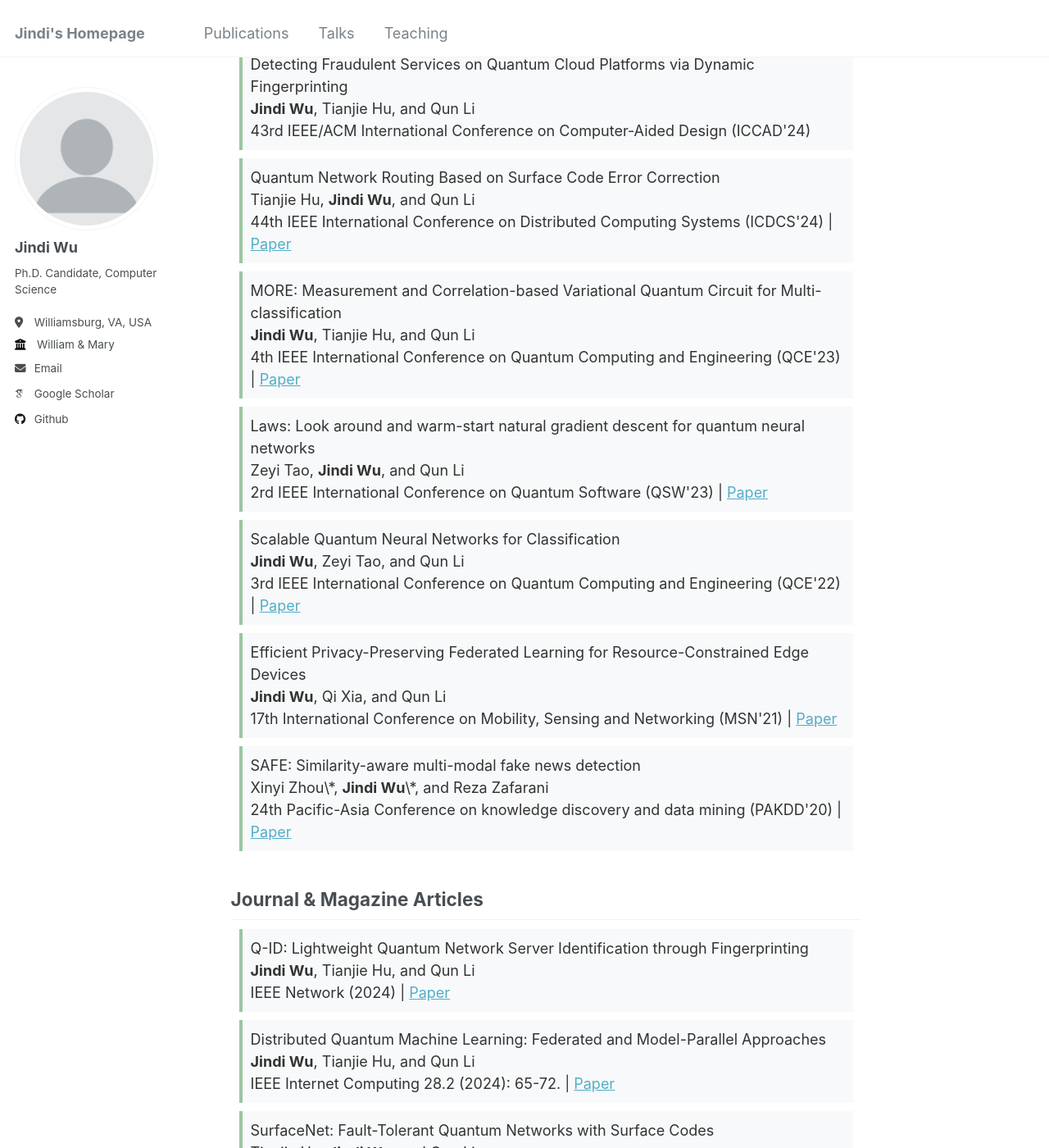
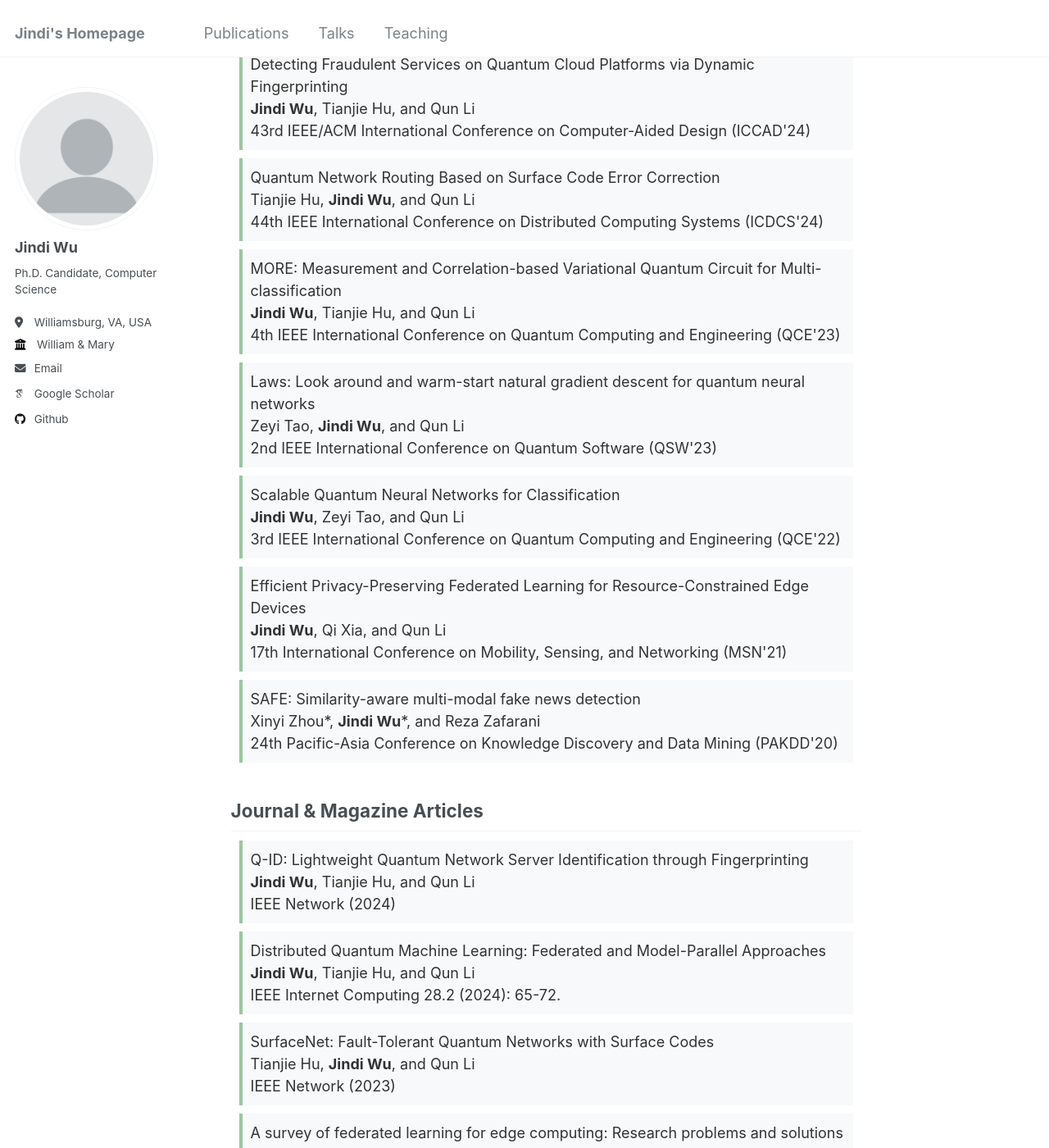
Before and after one commit to Jindi0/website, a Jekyll site: the page built from _pages/about.md, in a window 1280 px wide and 1400 px high, scrolled down 1204 px. Shown: the whole window at 82% size. Built offline with Jekyll 4.4.1, drawn with Linux system fonts in a browser that asks for light colours; some web fonts are replaced; some of the changed text lies outside the part shown.

Commit message:
Update about.md

```diff
--- a/_pages/about.md
+++ b/_pages/about.md
@@ -83,48 +83,48 @@ Detecting Fraudulent Services on Quantum Cloud Platforms via Dynamic Fingerprint
 <blockquote class="green-quote">
 Quantum Network Routing Based on Surface Code Error Correction <br>
 Tianjie Hu, <strong>Jindi Wu</strong>, and Qun Li <br>
-44th IEEE International Conference on Distributed Computing Systems (ICDCS'24) |
-  <a href="https://ieeexplore.ieee.org/stamp/stamp.jsp?arnumber=10631008">Paper</a>
+44th IEEE International Conference on Distributed Computing Systems (ICDCS'24)
+<!--   <a href="https://ieeexplore.ieee.org/stamp/stamp.jsp?arnumber=10631008">Paper</a> -->
 <!--   [Paper](https://ieeexplore.ieee.org/stamp/stamp.jsp?arnumber=10631008)   -->
 </blockquote>
 
 <blockquote class="green-quote">
 MORE: Measurement and Correlation-based Variational Quantum Circuit for Multi-classification <br>
 <strong>Jindi Wu</strong>, Tianjie Hu, and Qun Li <br>
-4th IEEE International Conference on Quantum Computing and Engineering (QCE'23) |
-  <a href="https://ieeexplore.ieee.org/stamp/stamp.jsp?arnumber=10313792">Paper</a>
+4th IEEE International Conference on Quantum Computing and Engineering (QCE'23)
+<!--   <a href="https://ieeexplore.ieee.org/stamp/stamp.jsp?arnumber=10313792">Paper</a> -->
 <!--   [Paper](https://ieeexplore.ieee.org/stamp/stamp.jsp?arnumber=10313792) -->
 </blockquote>
 
 <blockquote class="green-quote">
 Laws: Look around and warm-start natural gradient descent for quantum neural networks <br>
 Zeyi Tao, <strong>Jindi Wu</strong>, and Qun Li <br>
-2rd IEEE International Conference on Quantum Software (QSW'23) |
-  <a href="https://ieeexplore.ieee.org/stamp/stamp.jsp?arnumber=10234243">Paper</a>
+2nd IEEE International Conference on Quantum Software (QSW'23)
+<!--   <a href="https://ieeexplore.ieee.org/stamp/stamp.jsp?arnumber=10234243">Paper</a> -->
 <!--   [Paper](https://ieeexplore.ieee.org/stamp/stamp.jsp?arnumber=10234243)   -->
 </blockquote>
 
 <blockquote class="green-quote">
 Scalable Quantum Neural Networks for Classification <br>
 <strong>Jindi Wu</strong>, Zeyi Tao, and Qun Li <br>
-3rd IEEE International Conference on Quantum Computing and Engineering (QCE'22) |
-  <a href="https://ieeexplore.ieee.org/stamp/stamp.jsp?arnumber=9951212">Paper</a>
+3rd IEEE International Conference on Quantum Computing and Engineering (QCE'22)
+<!--   <a href="https://ieeexplore.ieee.org/stamp/stamp.jsp?arnumber=9951212">Paper</a> -->
 <!--   [Paper](https://ieeexplore.ieee.org/stamp/stamp.jsp?arnumber=9951212) -->
 </blockquote>
 
 <blockquote class="green-quote">
 Efficient Privacy-Preserving Federated Learning for Resource-Constrained Edge Devices <br>
 <strong>Jindi Wu</strong>, Qi Xia, and Qun Li <br>
-17th International Conference on Mobility, Sensing and Networking (MSN'21) |
-  <a href="https://par.nsf.gov/servlets/purl/10358911">Paper</a>
+17th International Conference on Mobility, Sensing, and Networking (MSN'21)
+<!--   <a href="https://par.nsf.gov/servlets/purl/10358911">Paper</a> -->
 <!--   [Paper](https://par.nsf.gov/servlets/purl/10358911) -->
 </blockquote>
 
 <blockquote class="green-quote">
 SAFE: Similarity-aware multi-modal fake news detection <br>
-Xinyi Zhou\*, <strong>Jindi Wu</strong>\*, and Reza Zafarani <br>
-24th Pacific-Asia Conference on knowledge discovery and data mining (PAKDD'20) |
-  <a href="https://www.ncbi.nlm.nih.gov/pmc/articles/PMC7206257/">Paper</a>
+Xinyi Zhou*, <strong>Jindi Wu</strong>*, and Reza Zafarani <br>
+24th Pacific-Asia Conference on Knowledge Discovery and Data Mining (PAKDD'20)
+<!--   <a href="https://www.ncbi.nlm.nih.gov/pmc/articles/PMC7206257/">Paper</a> -->
 <!--   [Paper](https://www.ncbi.nlm.nih.gov/pmc/articles/PMC7206257/) -->
 </blockquote>
 
@@ -137,32 +137,32 @@ Journal & Magazine Articles
 <blockquote class="green-quote">
 Q-ID: Lightweight Quantum Network Server Identification through Fingerprinting <br>
 <strong>Jindi Wu</strong>, Tianjie Hu, and Qun Li <br>
-IEEE Network (2024) |
-  <a href="https://ieeexplore.ieee.org/stamp/stamp.jsp?arnumber=10530432">Paper</a>
+IEEE Network (2024)
+<!--   <a href="https://ieeexplore.ieee.org/stamp/stamp.jsp?arnumber=10530432">Paper</a> -->
 <!--   [Paper](https://ieeexplore.ieee.org/stamp/stamp.jsp?arnumber=10530432) -->
 </blockquote>
 
 <blockquote class="green-quote">
 Distributed Quantum Machine Learning: Federated and Model-Parallel Approaches <br>
 <strong>Jindi Wu</strong>, Tianjie Hu, and Qun Li <br>
-IEEE Internet Computing 28.2 (2024): 65-72. |
-  <a href="https://ieeexplore.ieee.org/stamp/stamp.jsp?arnumber=10508212">Paper</a>
+IEEE Internet Computing 28.2 (2024): 65-72.
+<!--   <a href="https://ieeexplore.ieee.org/stamp/stamp.jsp?arnumber=10508212">Paper</a> -->
 <!--   [Paper](https://ieeexplore.ieee.org/stamp/stamp.jsp?arnumber=10508212) -->
 </blockquote>
 
 <blockquote class="green-quote">
 SurfaceNet: Fault-Tolerant Quantum Networks with Surface Codes <br>
 Tianjie Hu, <strong>Jindi Wu</strong>, and Qun Li <br>
-IEEE Network (2023) |
-  <a href="https://ieeexplore.ieee.org/stamp/stamp.jsp?arnumber=10288502">Paper</a>
+IEEE Network (2023)
+<!--   <a href="https://ieeexplore.ieee.org/stamp/stamp.jsp?arnumber=10288502">Paper</a> -->
 <!--   [Paper](https://ieeexplore.ieee.org/stamp/stamp.jsp?arnumber=10288502) -->
 </blockquote>
 
 <blockquote class="green-quote">
 A survey of federated learning for edge computing: Research problems and solutions <br>
 Qi Xia, Winson Ye, Zeyi Tao, <strong>Jindi Wu</strong>, and Qun Li <br>
-High-Confidence Computing 1.1 (2021): 100008. (HCC'21) |
-  <a href="https://www.sciencedirect.com/science/article/pii/S266729522100009X">Paper</a>
+High-Confidence Computing 1.1 (2021): 100008. (HCC'21)
+<!--   <a href="https://www.sciencedirect.com/science/article/pii/S266729522100009X">Paper</a> -->
 <!--   [Paper](https://www.sciencedirect.com/science/article/pii/S266729522100009X) -->
 </blockquote>
 
@@ -171,6 +171,22 @@ High-Confidence Computing 1.1 (2021): 100008. (HCC'21) |
 
 Honors & Awards
 ======
+- W&M International Student Opportunity Scholarship, 2023
+- SEC’22 Travel Grant, 2022
+- High-Confidence Computing (HCC) 2021 Best Paper Award, 2021
+- W&M SA Conference Fund, 2021
+
+<br>
+<br>
+
+Community Service
+======
+- Graduate Chaperone: Grace Hopper Celebration 2023 (GHC'23)
+- Program Committee (Workshop): QCE'23
+- PhD Forum Co-chair: SEC'22
+- Reviewer (Contest): ICCAD'23
+- Reviewer: ESWA'24/23, IEEE Internet Computing'24/23, IEEE Network Magazine'24, IEEE Internet of Things Journal'23, APIN'23, QCE'23, IEEE Transactions on Computers'23/22/21, CNS'22, JRIE'22
+
 
 
 
```
